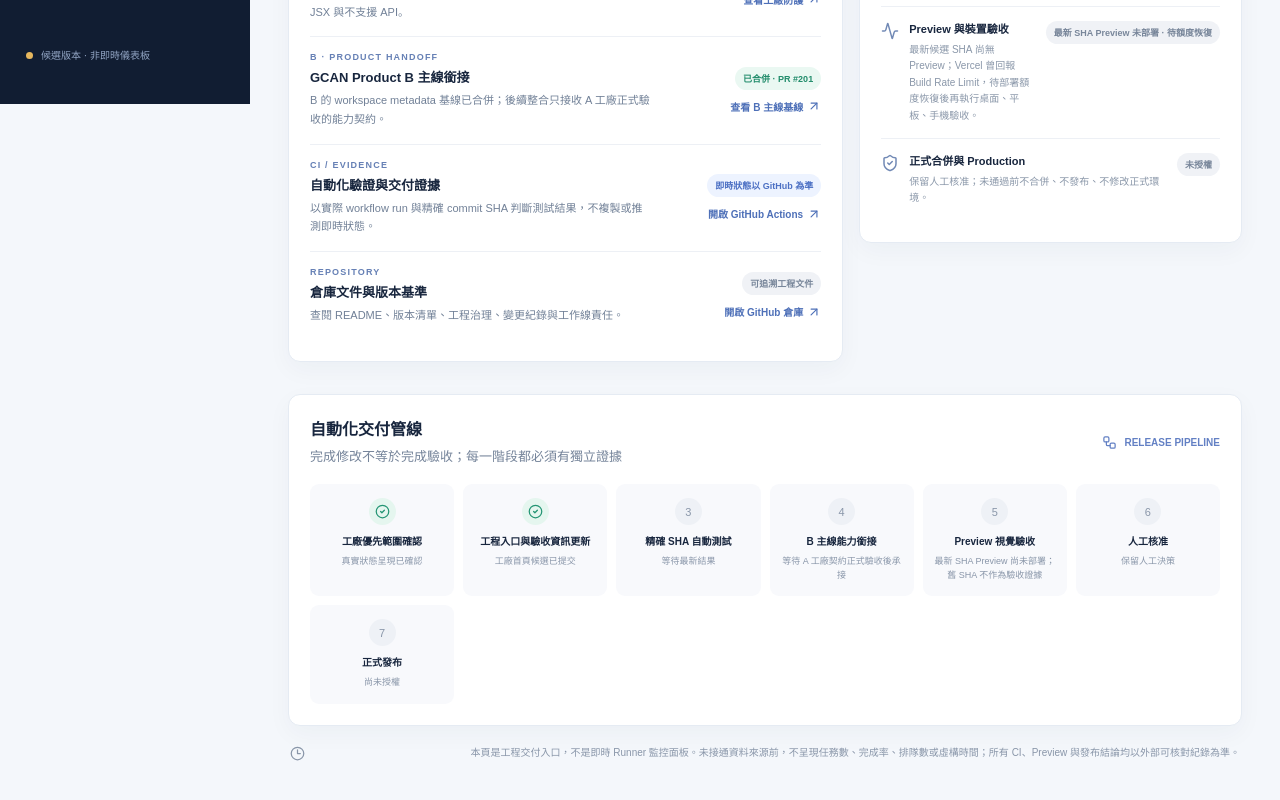
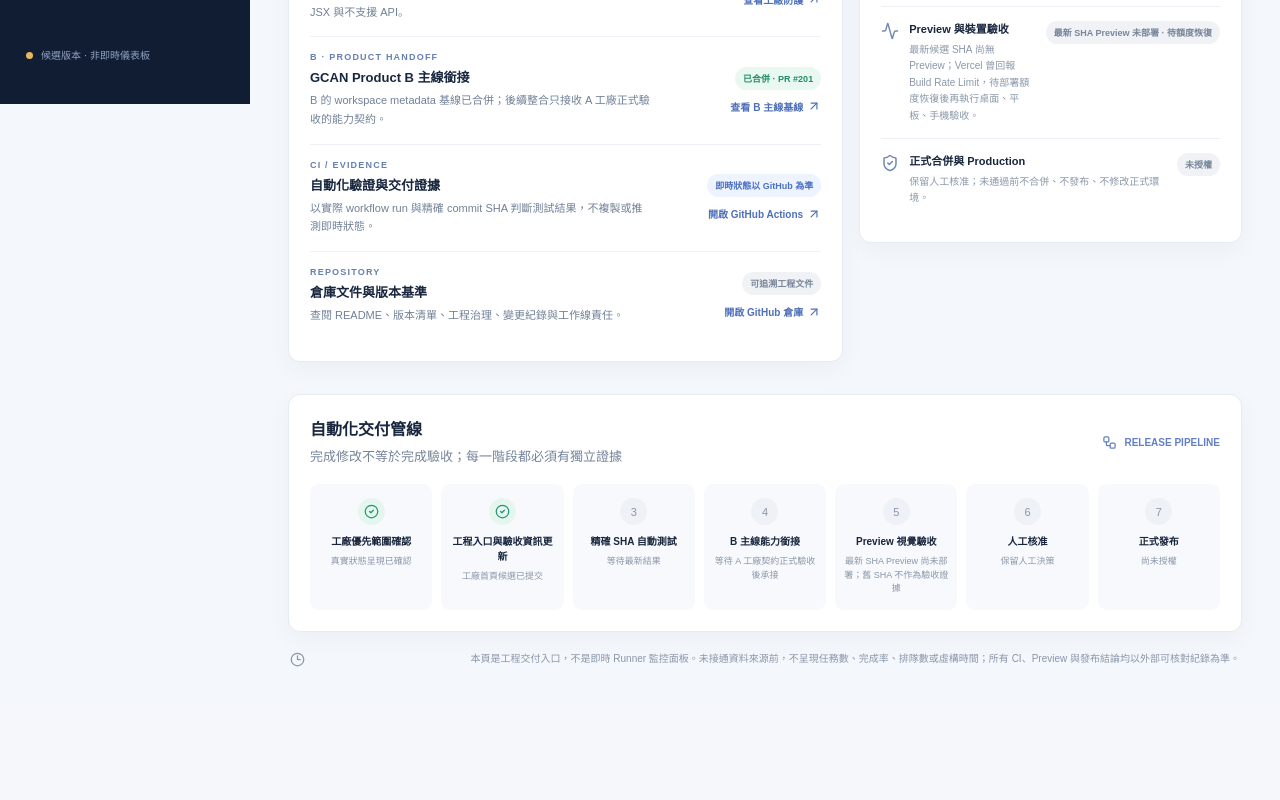
Before and after one commit to X84657465/global-citizen-ai-network, a Next.js app: page /factory in a window 1280 px wide. Shown: the part 696-1496 px from the top of the page. After the commit the page ends 1410 px from the top, so only its background shows below. Built offline with nearby package versions, Linux system fonts and the light colour scheme.

Commit message:
style(factory): fit seven evidence pipeline stages

```diff
--- a/app/factory/factory.module.css
+++ b/app/factory/factory.module.css
@@ -57,7 +57,7 @@
 .gateCopy b{font-size:11px;line-height:1.5}
 .gateCopy small{font-size:10px;color:#8a97a9;line-height:1.65;margin-top:4px}
 .gateItem>span{margin-left:auto}
-.stages{display:grid;grid-template-columns:repeat(6,minmax(0,1fr));gap:9px}
+.stages{display:grid;grid-template-columns:repeat(7,minmax(0,1fr));gap:9px}
 .stage{padding:14px 9px;border-radius:9px;background:#f8f9fc;text-align:center;min-width:0}
 .stage>span{display:grid;place-items:center;width:27px;height:27px;margin:0 auto 9px;border-radius:50%;font-size:11px}
 .stageDone{background:#e5f6ef;color:#249574}.stagePending{background:#eef1f6;color:#8996a9}
```
